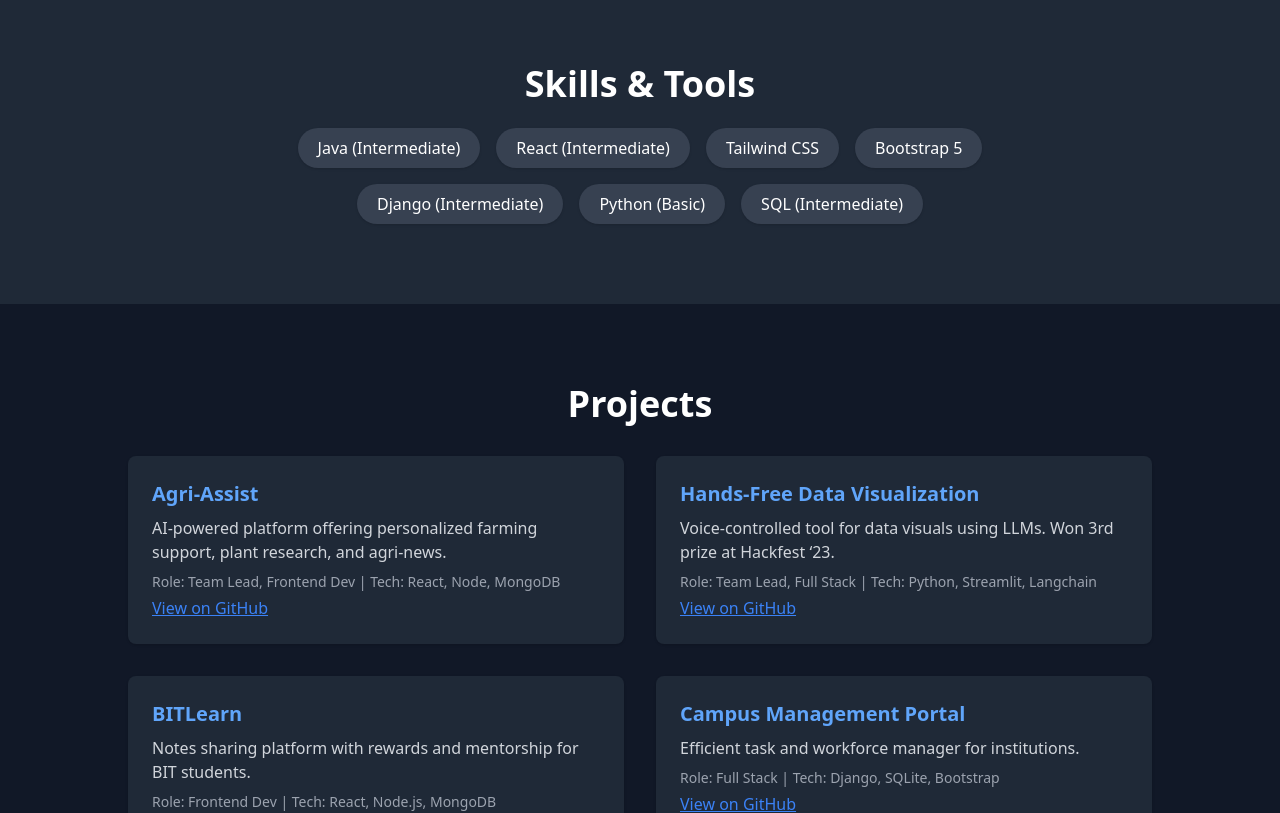
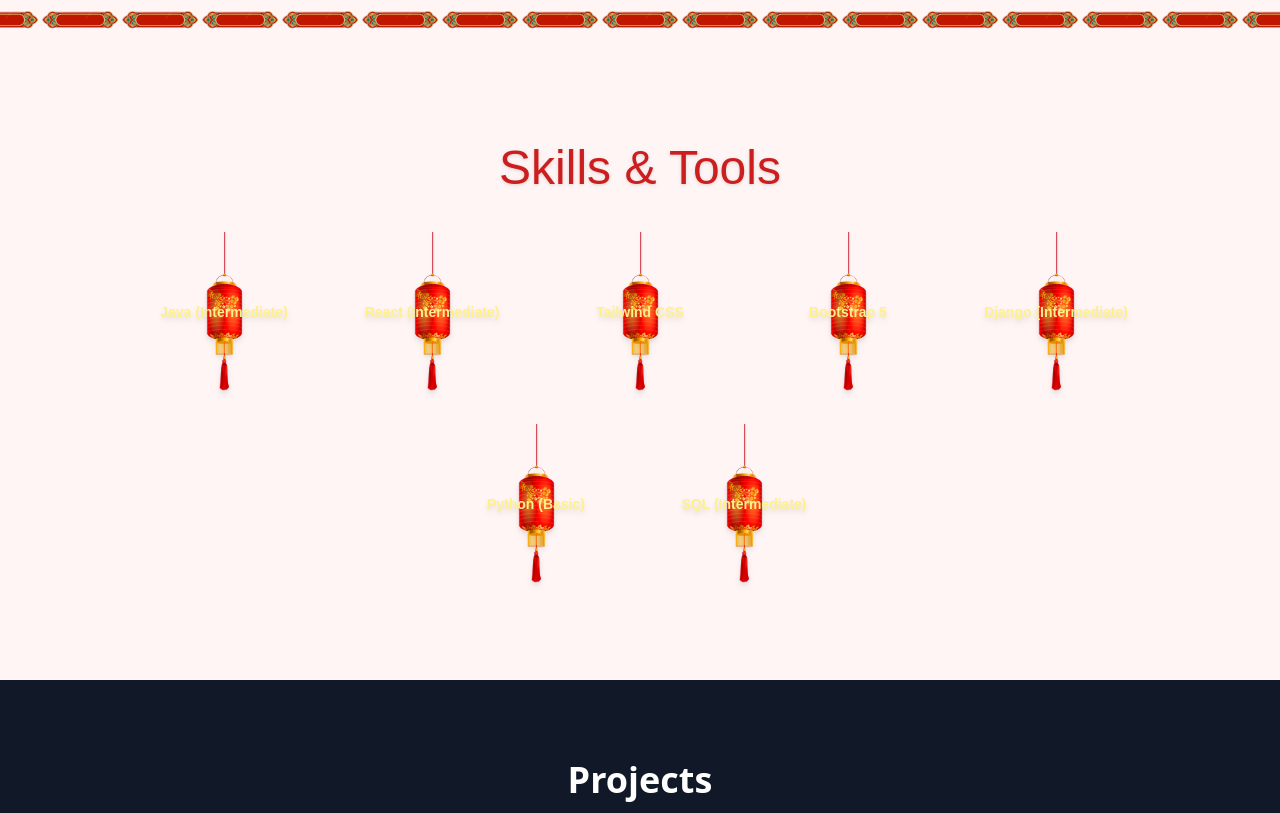
Before and after one commit to shyamshyam018/mern_portfolio, a React (Vite) app in the folder Portfolio/: page / in a window 1280 px wide. Shown: the part 1160-1973 px from the top of the page. Built offline with nearby package versions, Linux system fonts and the light colour scheme; grey boxes are pictures that could not be loaded; a web font is replaced by a local one.

Commit message:
updated skills section

```diff
--- a/Portfolio/src/components/Skills.jsx
+++ b/Portfolio/src/components/Skills.jsx
@@ -1,4 +1,4 @@
-import React from 'react';
+import React, { useEffect, useRef } from 'react';
 
 const Skills = () => {
   const skills = [
@@ -11,19 +11,64 @@
     "SQL (Intermediate)",
   ];
 
+  const containerRef = useRef(null);
+
+  // Lantern movement effect
+  useEffect(() => {
+    const handleMouseMove = (e) => {
+      const { clientX, clientY } = e;
+      const lanterns = containerRef.current.querySelectorAll('.lantern-skill');
+
+      lanterns.forEach((lantern, i) => {
+        const offsetX = (clientX - window.innerWidth / 2) * 0.02 * (i % 3);
+        const offsetY = (clientY - window.innerHeight / 2) * 0.02 * (i % 3);
+        lantern.style.transform = `translate(${offsetX}px, ${offsetY}px)`;
+      });
+    };
+
+    window.addEventListener('mousemove', handleMouseMove);
+    return () => window.removeEventListener('mousemove', handleMouseMove);
+  }, []);
+
   return (
-    <section id="skills" className="py-20 px-4 bg-gray-800 text-center">
-      <h2 className="text-4xl font-bold mb-6">Skills & Tools</h2>
-      <div className="flex flex-wrap justify-center gap-4 max-w-4xl mx-auto">
+    <section
+      id="skills"
+      className="relative py-24 px-4 bg-[#fff5f5] text-center overflow-hidden"
+    >
+      {/* 🌸 Decorative Chinese-style Divider */}
+      <div className="absolute top-0 left-0 w-full  h-20 bg-[url('/chinese-border.png')] bg-repeat-x bg-top bg-[length:auto_100%] pointer-events-none" />
+
+      <h2 className="text-4xl md:text-5xl font-protest text-[#cc1e1e] mt-16 mb-10 drop-shadow">
+        Skills & Tools
+      </h2>
+
+      {/* Lantern container */}
+      <div
+        ref={containerRef}
+        className="relative max-w-6xl mx-auto flex flex-wrap justify-center gap-8"
+      >
         {skills.map((skill, index) => (
           <div
             key={index}
-            className="bg-gray-700 text-white px-5 py-2 rounded-full shadow hover:bg-blue-600 transition"
+            className="lantern-skill relative w-44 h-40 bg-[url('/lantern.png')] bg-contain bg-no-repeat bg-center flex items-center justify-center text-sm text-yellow-200 font-bold font-bungee drop-shadow-md transition-transform duration-300"
           >
-            {skill}
+            <span className="text-center px-2">{skill}</span>
           </div>
         ))}
       </div>
+
+      {/* Floating petals for decoration */}
+      {Array.from({ length: 7 }).map((_, i) => (
+        <div
+          key={i}
+          className="absolute w-5 h-5 bg-[url('/petals.png')] bg-contain bg-no-repeat animate-fall"
+          style={{
+            left: `${Math.random() * 100}%`,
+            animationDuration: `${4 + Math.random() * 6}s`,
+            animationDelay: `${Math.random() * 5}s`,
+          }}
+        />
+      ))}
     </section>
   );
 };
```
Also changed, not shown: Portfolio/public/chinese-border.png (added).
